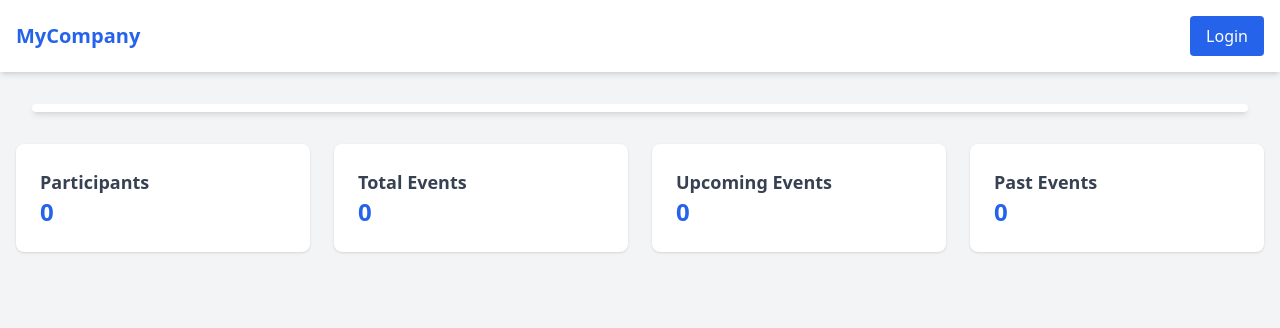
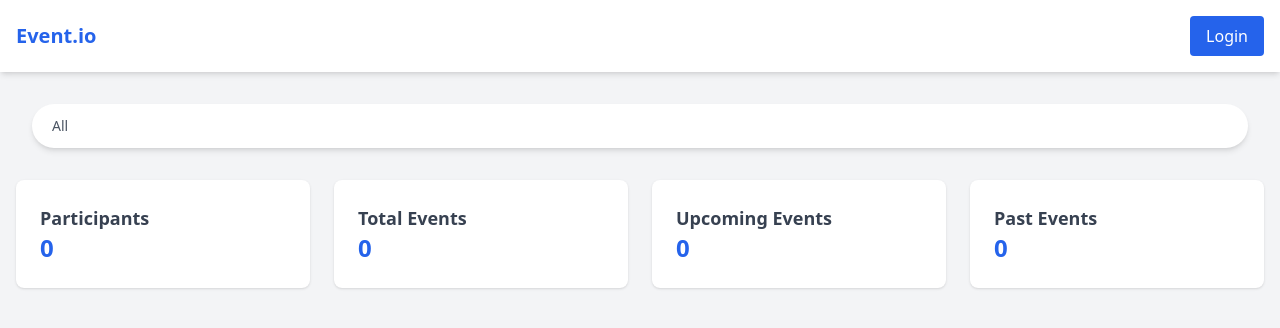
Before and after one commit to ridowan01/event-management, a Django app: page / in a window 1280 px wide. Shown: the top 328 px of the page. Run offline with Django 5.2, Linux system fonts and the light colour scheme; data that the repository does not hold is empty; some libraries are stand-ins or nearby versions.

Commit message:
project done

```diff
--- a/events/templates/events/index.html
+++ b/events/templates/events/index.html
@@ -6,7 +6,7 @@
 <head>
     <meta charset="UTF-8">
     <meta name="viewport" content="width=device-width, initial-scale=1.0">
-    <title>Events Page</title>
+    <title>DashBoard</title>
     <script src="https://cdn.tailwindcss.com"></script>
 </head>
 
@@ -15,18 +15,28 @@
     <!-- Navbar -->
     <nav class="bg-white shadow-md">
         <div class="max-w-7xl mx-auto px-4 py-4 flex justify-between items-center">
-            <h1 class="text-xl font-bold text-blue-600">MyCompany</h1>
-            <a href="#" class="bg-blue-600 text-white px-4 py-2 rounded hover:bg-blue-700">Login</a>
+            <h1 class="text-xl font-bold text-blue-600">Event.io</h1>
+            <a href="{% url 'event-create' %}" class="bg-blue-600 text-white px-4 py-2 rounded hover:bg-blue-700">Login</a>
         </div>
     </nav>
 
     <!-- Sort by -->
     <div class="flex rounded-full shadow-md overflow-hidden bg-white p-1 space-x-1 mt-8 mx-8">
+        <a href="{% url 'index' %}?category=all">
+            <div
+            {% if request.GET.category == "all" %}
+            class="px-4 py-2 text-sm font-medium text-white bg-blue-600 rounded-full focus:outline-none focus:ring-2 focus:ring-blue-500 focus:ring-opacity-50"
+            {% else %}
+            class="px-4 py-2 text-sm font-medium text-gray-600 hover:bg-gray-100 rounded-full transition duration-150"
+            {% endif %}>
+            All
+        </div>
+        </a>
 
         {% for category in categorys %}
             <a href="{% url 'index' %}?category={{category.name}}">
             <div
-                {% if request.GET.type == "{{category.name}}" %}
+                {% if request.GET.category == category.name %}
                 class="px-4 py-2 text-sm font-medium text-white bg-blue-600 rounded-full focus:outline-none focus:ring-2 focus:ring-blue-500 focus:ring-opacity-50"
                 {% else %}
                 class="px-4 py-2 text-sm font-medium text-gray-600 hover:bg-gray-100 rounded-full transition duration-150"
@@ -35,27 +45,32 @@
             </div>
             </a>
         {% endfor %}
-
     </div>
 
     <!-- Stats Grid -->
     <div class="max-w-7xl mx-auto px-4 py-8 grid grid-cols-1 sm:grid-cols-2 md:grid-cols-4 gap-6">
-        <div onclick="showEvents('participants')" class="bg-white shadow rounded-lg p-6 cursor-pointer hover:shadow-lg">
+        <div class="bg-white shadow rounded-lg p-6 cursor-pointer hover:shadow-lg">
             <h2 class="text-lg font-semibold text-gray-700">Participants</h2>
             <p id="participantsCount" class="text-2xl font-bold text-blue-600"> {{participant_count}} </p>
         </div>
-        <div onclick="showEvents('all')" class="bg-white shadow rounded-lg p-6 cursor-pointer hover:shadow-lg">
+        <a href="{% url 'index' %}?type=all">
+        <div class="bg-white shadow rounded-lg p-6 cursor-pointer hover:shadow-lg">
             <h2 class="text-lg font-semibold text-gray-700">Total Events</h2>
             <p id="totalEventsCount" class="text-2xl font-bold text-blue-600"> {{events.count}} </p>
         </div>
-        <div onclick="showEvents('upcoming')" class="bg-white shadow rounded-lg p-6 cursor-pointer hover:shadow-lg">
+        </a>
+        <a href="{% url 'index' %}?type=upcoming">
+        <div class="bg-white shadow rounded-lg p-6 cursor-pointer hover:shadow-lg">
             <h2 class="text-lg font-semibold text-gray-700">Upcoming Events</h2>
-            <p id="upcomingEventsCount" class="text-2xl font-bold text-blue-600"> {{upcoming_events}} </p>
+            <p id="upcomingEventsCount" class="text-2xl font-bold text-blue-600"> {{upcoming_count}} </p>
         </div>
-        <div onclick="showEvents('past')" class="bg-white shadow rounded-lg p-6 cursor-pointer hover:shadow-lg">
+        </a>
+        <a href="{% url 'index' %}?type=past">
+        <div class="bg-white shadow rounded-lg p-6 cursor-pointer hover:shadow-lg">
             <h2 class="text-lg font-semibold text-gray-700">Past Events</h2>
-            <p id="pastEventsCount" class="text-2xl font-bold text-blue-600"> {{past_events}} </p>
+            <p id="pastEventsCount" class="text-2xl font-bold text-blue-600"> {{past_count}} </p>
         </div>
+        </a>
     </div>
 
     <!-- Events Section -->
--- a/events/views.py
+++ b/events/views.py
@@ -5,20 +5,34 @@ from django.utils import timezone
 
 # Create your views here.
 def index(request):
-    events = Event.objects.prefetch_related("participants")
+    events_all = Event.objects.prefetch_related("participants").select_related("category")
     participant_count = Participant.objects.all().count()
     categorys = Category.objects.all()
 
     curr_date = timezone.now()
-    upcoming_events = events.filter(date__gte=curr_date).count()
-    past_events = events.filter(date__lt=curr_date).count()
+    upcoming_events = events_all.filter(date__gte=curr_date)
+    upcoming_count = upcoming_events.count()
+    past_events = events_all.filter(date__lt=curr_date)
+    past_count = past_events.count()
+
+    category_type = request.GET.get("category")
+    type = request.GET.get("type")
+
+    if category_type and category_type != "all":
+        events = events_all.filter(category__name=category_type)
+    elif type == "upcoming":
+        events = upcoming_events
+    elif type == "past":
+        events = past_events
+    else:
+        events = events_all
 
     context = {
         "events": events,
         "participant_count": participant_count,
         "categorys": categorys,
-        "upcoming_events": upcoming_events,
-        "past_events": past_events,
+        "upcoming_count": upcoming_count,
+        "past_count": past_count,
     }
     return render(request, "events/index.html", context=context)
 
```
Also changed, not shown: events/templates/events/category.html (+8 -2 lines), events/templates/events/event.html (+8 -2 lines), events/templates/events/participant.html (+8 -2 lines).
